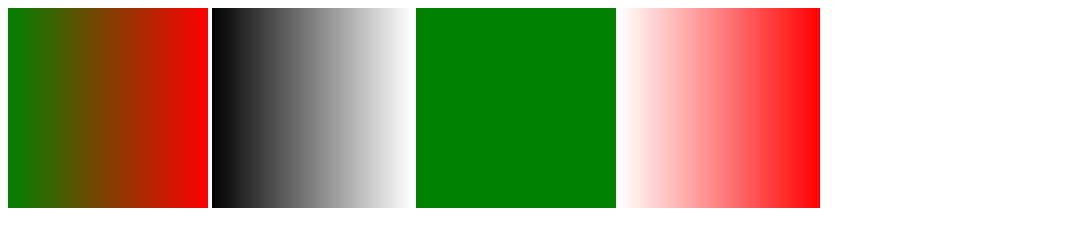
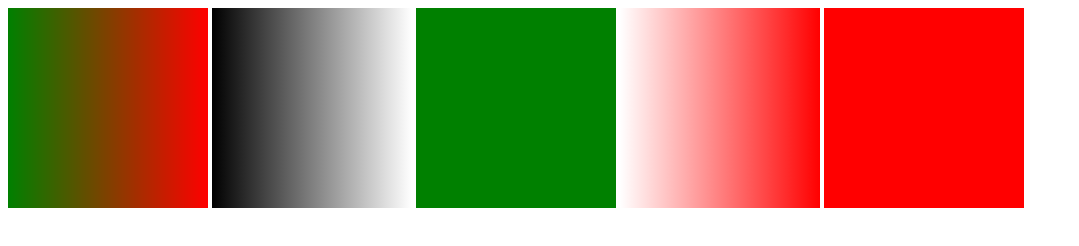
Before and after one commit to sorai-loop/learn-svg, a plain HTML site: page mask.html in a window 1280 px wide. Shown: the whole page, without its empty margins (0-1079 px from the left). Drawn offline with Linux system fonts and the light colour scheme.

Commit message:
maskなしの最上位層を表示

```diff
--- a/mask.html
+++ b/mask.html
@@ -68,5 +68,14 @@
         </defs>
         <rect x="0" y="0" width="200" height="200" fill="red" mask="url(#Mask)" />
     </svg>
+    <!-- マスク抜きの赤 -->
+     <svg
+        width="200"
+        height="200"
+        version="1.1"
+        xmlns="http://www.w3.org/2000/svg"
+        xmlns:xlink="http://www.w3.org/1999/xlink">
+        <rect x="0" y="0" width="200" height="200" fill="red" />
+    </svg>
 </body>
 </html>
```
